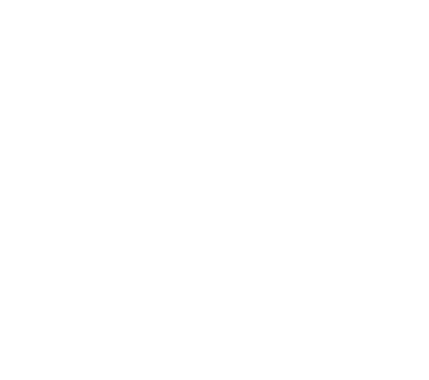
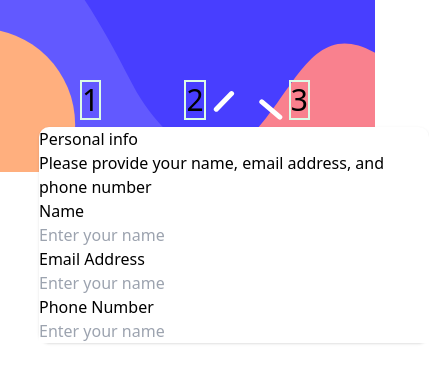
Before and after one commit to akareagwom/multi-step-form, a Vue app in the folder multi-step-form/: page / in a window 390 px wide. Shown: the top 380 px of the page, 429 px wide, since content can reach past the window. Built offline with nearby package versions, Linux system fonts and the light colour scheme.

Commit message:
stepOne mobile

```diff
--- a/multi-step-form/src/App.vue
+++ b/multi-step-form/src/App.vue
@@ -1,25 +1,17 @@
 <script setup lang="ts">
 import HelloWorld from './components/HelloWorld.vue'
+import StepOne from './components/StepOne.vue';
 </script>
 
 <template>
   <div>
-
   </div>
-  <HelloWorld msg="Vite + Vue" />
+  <HelloWorld class="w-full main" />
+  <StepOne class="w-full main" />
 </template>
 
 <style scoped>
-.logo {
-  height: 6em;
-  padding: 1.5em;
-  will-change: filter;
-  transition: filter 300ms;
-}
-.logo:hover {
-  filter: drop-shadow(0 0 2em #646cffaa);
-}
-.logo.vue:hover {
-  filter: drop-shadow(0 0 2em #42b883aa);
+.main{
+  padding-left:0;
 }
 </style>
--- a/multi-step-form/src/components/HelloWorld.vue
+++ b/multi-step-form/src/components/HelloWorld.vue
@@ -1,14 +1,18 @@
 <script setup lang="ts">
 import { ref } from 'vue'
-
 defineProps<{ msg: string }>()
 
 const count = ref(0)
 </script>
 
 <template>
-    <div class="bg-image">
-    <h1></h1>
+    <div class="bg-image text-3xl p-20 justify-between items- flex">
+    <button class='border-green-100 border-solid border-2' btn-style>1</button>
+    <button class='border-green-100 border-solid border-2' btn-style>2</button>
+    <button class='border-green-100 border-solid border-2' btn-style>3</button>
+    </div>
+    <div>
+
     </div>
 </template>
 
@@ -28,7 +32,14 @@
 
 <style scoped>
 .bg-image{
-  background-image: url('../../assets/images/bg-sidebar-desktop.svg');
+  background-image: url('../../assets/images/bg-sidebar-mobile.svg');
+  background-repeat: no-repeat;
+  background-size: center;
+}
+.btn-style{
+  width:24px;
+  height:24px;
+  border-radius:50%;
 }
 .read-the-docs {
   color: #888;
--- a/multi-step-form/src/components/StepOne.vue
+++ b/multi-step-form/src/components/StepOne.vue
@@ -0,0 +1,27 @@
+<template>
+<div class='bg-white w-[70%] absolute top-[15%] left-[10%] shadow rounded-[10px]'>
+    <h1>Personal info</h1>
+    <p>Please provide your name, email address, and phone number</p>
+    <form class="flex flex-col">
+        <label>Name</label>
+        <input type="text" v-model="name" placeholder="Enter your name" class=""/>
+        <label>Email Address</label>
+        <input type="text" v-model="name" placeholder="Enter your name" class=""/>
+        <label>Phone Number</label>
+        <input type="text" v-model="name" placeholder="Enter your name" class=""/>
+    </form>
+</div>
+</template>
+<script lang="ts">
+import { defineComponent } from 'vue';
+
+export default defineComponent({
+  name: 'StepOne',
+  props: {
+    msg: {
+      type: String,
+      required: true,
+    },
+  },
+});
+</script>
--- a/multi-step-form/src/main.ts
+++ b/multi-step-form/src/main.ts
@@ -1,5 +1,5 @@
 import { createApp } from 'vue'
-import './style.css'
+// import './style.css'
 import App from './App.vue'
 import './index.css'
 
```
